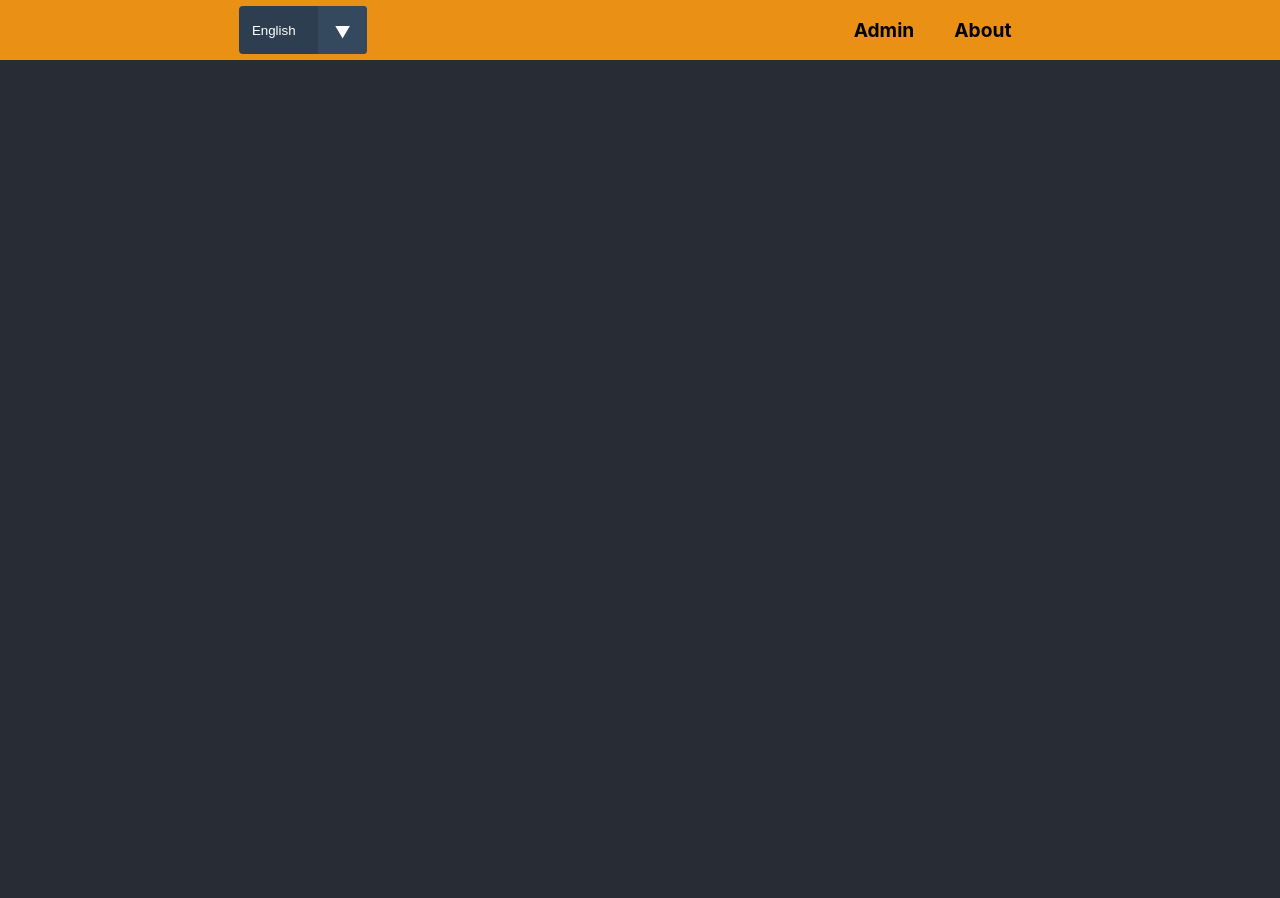
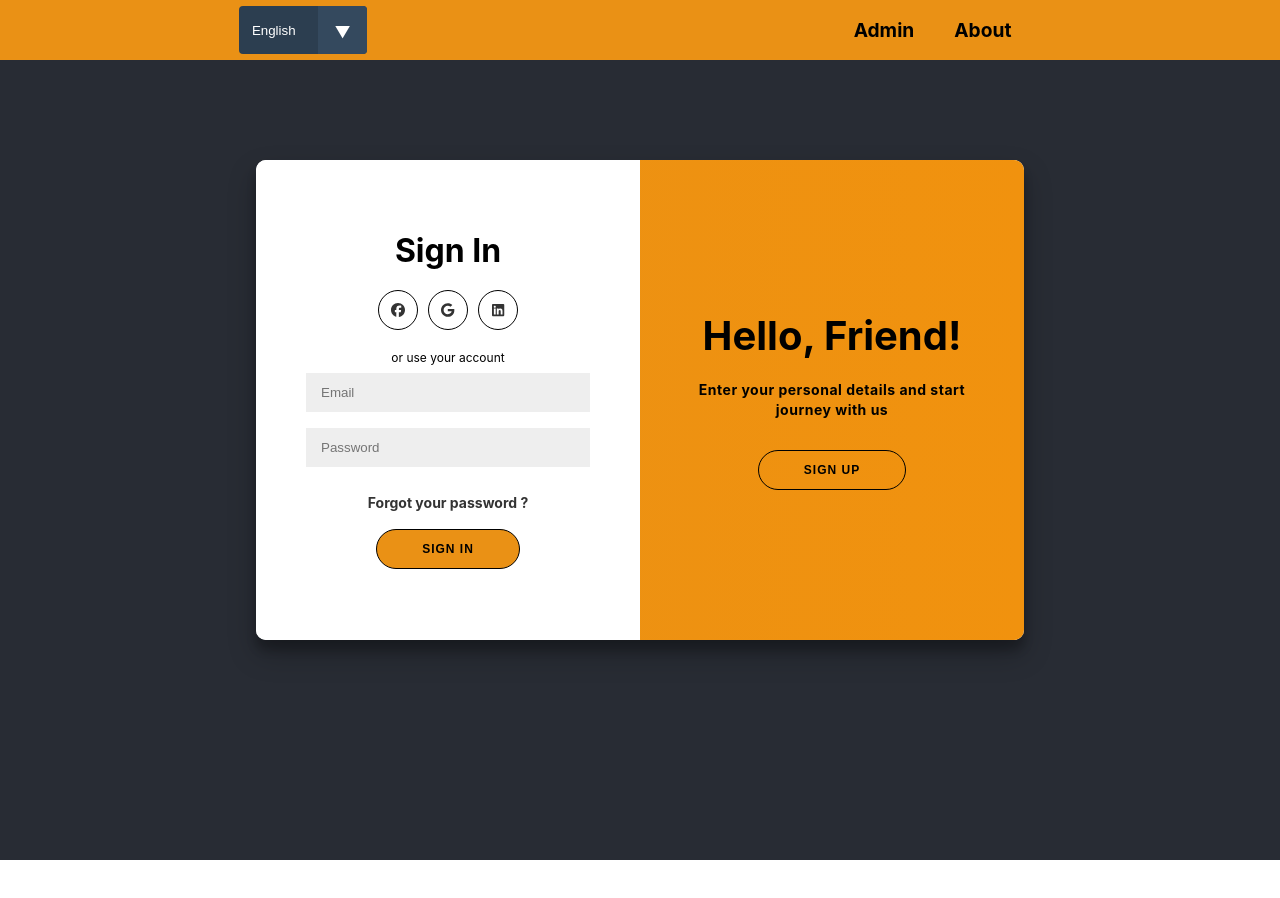
Before and after one commit to talgalm/beautiful-Images, a React (Create React App) app in the folder beautiful-images-app/: page / in a window 1280 px wide. After the commit the page ends 860 px from the top, so only its background shows below. Built offline with nearby package versions, Linux system fonts and the light colour scheme.

Commit message:
Desgin the sign page , still no actions working

```diff
--- a/beautiful-images-app/package.json
+++ b/beautiful-images-app/package.json
@@ -3,6 +3,9 @@
   "version": "0.1.0",
   "private": true,
   "dependencies": {
+    "@fortawesome/fontawesome-svg-core": "^6.4.2",
+    "@fortawesome/free-brands-svg-icons": "^6.4.2",
+    "@fortawesome/react-fontawesome": "^0.2.0",
     "@testing-library/jest-dom": "^5.17.0",
     "@testing-library/react": "^13.4.0",
     "@testing-library/user-event": "^13.5.0",
--- a/beautiful-images-app/src/App.css
+++ b/beautiful-images-app/src/App.css
@@ -178,3 +178,261 @@ a {
     transform: rotate(360deg);
   }
 }
+
+
+@import url('https://fonts.googleapis.com/css?family=Montserrat:400,800');
+
+* {
+	box-sizing: border-box;
+}
+
+/* body {
+	background: #f6f5f7;
+	display: flex;
+	justify-content: center;
+	align-items: center;
+	flex-direction: column;
+	font-family: 'Montserrat', sans-serif;
+	height: 100vh;
+	margin: -20px 0 50px;
+} */
+
+h1 {
+	font-weight: bold;
+	margin: 0;
+}
+
+h2 {
+	text-align: center;
+}
+
+p {
+	font-size: 14px;
+	line-height: 20px;
+	letter-spacing: 0.5px;
+	margin: 20px 0 30px;
+}
+
+span {
+	font-size: 12px;
+}
+
+a {
+	color: #333;
+	font-size: 14px;
+	text-decoration: none;
+	margin: 15px 0;
+}
+
+button {
+	border-radius: 20px;
+	border: 1px solid black;
+	background-color: rgb(234, 145, 21);
+	color: black;
+	font-size: 12px;
+	font-weight: bold;
+	padding: 12px 45px;
+	letter-spacing: 1px;
+	text-transform: uppercase;
+	transition: transform 80ms ease-in;
+}
+
+button:active {
+	transform: scale(0.95);
+}
+
+button:focus {
+	outline: none;
+}
+
+button.ghost {
+	background-color: transparent;
+	border-color: black;
+}
+
+form {
+	background-color: #FFFFFF;
+	display: flex;
+	align-items: center;
+	justify-content: center;
+	flex-direction: column;
+	padding: 0 50px;
+	height: 100%;
+	text-align: center;
+}
+
+input {
+	background-color: #eee;
+	border: none;
+	padding: 12px 15px;
+	margin: 8px 0;
+	width: 100%;
+}
+
+.container {
+	background-color: #fff;
+	border-radius: 10px;
+  	box-shadow: 0 14px 28px rgba(0,0,0,0.25),
+			0 10px 10px rgba(0,0,0,0.22);
+	overflow: hidden;
+	width: 768px;
+	max-width: 100%;
+	min-height: 480px;
+}
+
+.form-container {
+	position: absolute;
+	top: 0;
+	height: 100%;
+	transition: all 0.6s ease-in-out;
+  color: black;
+}
+
+.sign-in-container {
+  background-color: #fff;
+	left: 0;
+	width: 50%;
+	z-index: 2;
+}
+
+.container.right-panel-active .sign-in-container {
+	transform: translateX(100%);
+}
+
+.sign-up-container {
+	left: 0;
+	width: 50%;
+	opacity: 0;
+	z-index: 1;
+}
+
+.container.right-panel-active .sign-up-container {
+	transform: translateX(100%);
+	opacity: 1;
+	z-index: 5;
+	animation: show 0.6s;
+}
+
+@keyframes show {
+	0%, 49.99% {
+		opacity: 0;
+		z-index: 1;
+	}
+
+	50%, 100% {
+		opacity: 1;
+		z-index: 5;
+	}
+}
+
+.overlay-container {
+	position: absolute;
+	top: 0;
+	left: 50%;
+	width: 50%;
+	height: 100%;
+	overflow: hidden;
+	transition: transform 0.6s ease-in-out;
+	z-index: 100;
+}
+
+.container.right-panel-active .overlay-container{
+	transform: translateX(-100%);
+}
+
+.overlay {
+	background: #FF416C;
+	background: -webkit-linear-gradient(to right, #FF4B2B, #FF416C);
+	background: linear-gradient(to right, rgb(234, 145, 21), rgb(241, 146, 14));
+	background-repeat: no-repeat;
+	background-size: cover;
+	background-position: 0 0;
+	color: #FFFFFF;
+	position: relative;
+	left: -100%;
+	height: 100%;
+	width: 200%;
+  	transform: translateX(0);
+	transition: transform 0.6s ease-in-out;
+}
+
+.container.right-panel-active .overlay {
+  	transform: translateX(50%);
+}
+
+.overlay-panel {
+	position: absolute;
+	display: flex;
+	align-items: center;
+	justify-content: center;
+	flex-direction: column;
+	padding: 0 40px;
+	text-align: center;
+	top: 0;
+	height: 100%;
+	width: 50%;
+	transform: translateX(0);
+	transition: transform 0.6s ease-in-out;
+  color: black;
+  font-weight: bold; /* Add this line to make the text bold */
+  font-size: 20px; /* Add this line to make the text bigger (adjust the size as needed) */
+
+}
+
+.overlay-left {
+	transform: translateX(-20%);
+}
+
+.container.right-panel-active .overlay-left {
+	transform: translateX(0);
+}
+
+.overlay-right {
+	right: 0;
+	transform: translateX(0);
+}
+
+.container.right-panel-active .overlay-right {
+	transform: translateX(20%);
+}
+
+.social-container {
+	margin: 20px 0;
+}
+
+.social-container a {
+	border: 1px solid black;
+	border-radius: 50%;
+	display: inline-flex;
+	justify-content: center;
+	align-items: center;
+	margin: 0 5px;
+	height: 40px;
+	width: 40px;
+
+}
+
+footer {
+    background-color: #222;
+    color: #fff;
+    font-size: 14px;
+    bottom: 0;
+    position: fixed;
+    left: 0;
+    right: 0;
+    text-align: center;
+    z-index: 999;
+}
+
+footer p {
+    margin: 10px 0;
+}
+
+footer i {
+    color: red;
+}
+
+footer a {
+    color: #3c97bf;
+    text-decoration: none;
+}
--- a/beautiful-images-app/src/App.js
+++ b/beautiful-images-app/src/App.js
@@ -7,11 +7,13 @@ import { translations } from './environments/languages';
 import { useLanguage } from './environments/LanguageContext';
 import { BrowserRouter as Router, Route, Routes } from 'react-router-dom';
 
+import { FontAwesomeIcon } from '@fortawesome/react-fontawesome';
+import { faFacebook, faGoogle, faLinkedin } from '@fortawesome/free-brands-svg-icons';
+
 import { Link } from 'react-router-dom';
 
 import Admin from './Components/Admin';
 import Enter from './Components/Enter';
-// Import statements...
 
 const App = () => {
   const { currentLanguage, changeLanguage } = useLanguage();
@@ -19,13 +21,22 @@ const App = () => {
   const handleLanguageChange = (newLanguage) => {
     changeLanguage(newLanguage);
   };
+  const [isSignUpActive, setSignUpActive] = useState(false);
+
+  const handleSignUpClick = () => {
+    setSignUpActive(true);
+  };
+
+  const handleSignInClick = () => {
+    setSignUpActive(false);
+  };
 
   return (
     <Router>
       <div className="App">
         <header>
           <nav className="TopLayerHeader">
-          <div class = "select">
+            <div class="select">
               <select
                 value={currentLanguage}
                 onChange={(e) => handleLanguageChange(e.target.value)}
@@ -46,6 +57,68 @@ const App = () => {
         </header>
 
         <div className="ContentBelowHeader">
+          <div className={`container ${isSignUpActive ? 'right-panel-active' : ''}`} id="container">
+            <div className="form-container sign-up-container">
+              <form action="#">
+                <h1>{translations.CreateAccount[currentLanguage]}</h1>
+                <div className="social-container">
+                  <a href="#" className="social">
+                    <FontAwesomeIcon icon={faFacebook} />
+                  </a>
+                  <a href="#" className="social">
+                    <FontAwesomeIcon icon={faGoogle} />
+                  </a>
+                  <a href="#" className="social">
+                    <FontAwesomeIcon icon={faLinkedin} />
+                  </a>
+                </div>
+                <span>{translations.EmailRegistration[currentLanguage]}</span>
+                <input type="text" placeholder="Name" />
+                <input type="email" placeholder="Email" />
+                <input type="password" placeholder="Password" />
+                <button>{translations.SignUp[currentLanguage]}</button>
+              </form>
+            </div>
+            <div className="form-container sign-in-container">
+              <form action="#">
+                <h1>{translations.SignIn[currentLanguage]}</h1>
+                  <div className="social-container">
+                    <a href="#" className="social">
+                      <FontAwesomeIcon icon={faFacebook} />
+                    </a>
+                    <a href="#" className="social">
+                      <FontAwesomeIcon icon={faGoogle} />
+                    </a>
+                    <a href="#" className="social">
+                      <FontAwesomeIcon icon={faLinkedin} />
+                    </a>
+                  </div>
+                <span>{translations.UseYourAccount[currentLanguage]}</span>
+                <input type="email" placeholder="Email" />
+                <input type="password" placeholder="Password" />
+                <a href="#">{translations.ForgetPassword[currentLanguage]}</a>
+                <button>{translations.SignIn[currentLanguage]}</button>
+              </form>
+            </div>
+            <div className="overlay-container">
+              <div className="overlay">
+                <div className="overlay-panel overlay-left">
+                  <h1>{translations.WelcomeBack[currentLanguage]}</h1>
+                  <p>{translations.LoginPersonalInfo[currentLanguage]}</p>
+                  <button className="ghost" id="signIn" onClick={handleSignInClick}>
+                  {translations.SignIn[currentLanguage]}
+                  </button>
+                </div>
+                <div className="overlay-panel overlay-right">
+                  <h1> {translations.HelloFriend[currentLanguage]}</h1>
+                  <p>{translations.PersonalDetails[currentLanguage]}</p>
+                  <button className="ghost" id="signUp" onClick={handleSignUpClick}>
+                  {translations.SignUp[currentLanguage]}
+                  </button>
+                </div>
+              </div>
+            </div>
+          </div>
           <Routes>
             <Route path="admin/" element={<Admin />} />
             <Route path="/enter" element={<Enter />} />
@@ -57,7 +130,6 @@ const App = () => {
 };
 
 export default App;
-
 
 // function App() {
 
@@ -207,14 +279,3 @@ export default App;
 // }
 
 // export default App;
-
-// App.js
-// import React from 'react';
-// import { BrowserRouter as Router, Route, Link  , Routes} from 'react-router-dom';
-// import Home from './Components/Home';
-// import About from './Components/About';
-
-
-
-
-// export default App;
--- a/beautiful-images-app/src/environments/languages.js
+++ b/beautiful-images-app/src/environments/languages.js
@@ -11,8 +11,45 @@ export const translations  = {
         he: 'אדמין',
         en: 'Admin',
       },
-      Admin: {
-        he: 'אדמין',
-        en: 'Admin',
+      CreateAccount: {
+        he: 'יצירת חשבון',
+        en: 'Create Account',
       },
+      EmailRegistration: {
+        he: 'או הכנס אימייל להרשמה',
+        en: 'or use your email for registration',
+      },
+      UseYourAccount: {
+        he: 'או השתמש בחשבון שלך',
+        en: 'or use your account',
+      },
+      SignUp: {
+        he: 'הירשם',
+        en: 'Sign Up',
+      },
+      SignIn: {
+        he: 'היכנס',
+        en: 'Sign In',
+      },
+      ForgetPassword: {
+        he: '? שכחת את הסיסמא',
+        en: 'Forgot your password ?',
+      },
+      WelcomeBack: {
+        he: '! ברוכים הבאים',
+        en: 'Welcome Back !',
+      },
+      LoginPersonalInfo: {
+        he: 'כדי לשמור על קשר איתנו, התחבר/י עם המידע האישי שלך',
+        en: 'To keep connected with us please login with your personal info',
+      },
+      HelloFriend: {
+        he: '! שלום לך',
+        en: 'Hello, Friend!',
+      },
+      PersonalDetails: {
+        he: 'הזינו את פרטיכם האישיים והתחילו איתנו את המסע שלכם',
+        en: 'Enter your personal details and start journey with us',
+      },
+      //Hello, Friend!
 };
```
Also changed, not shown: 1 other file (tests, documents, lock files or other folders).
